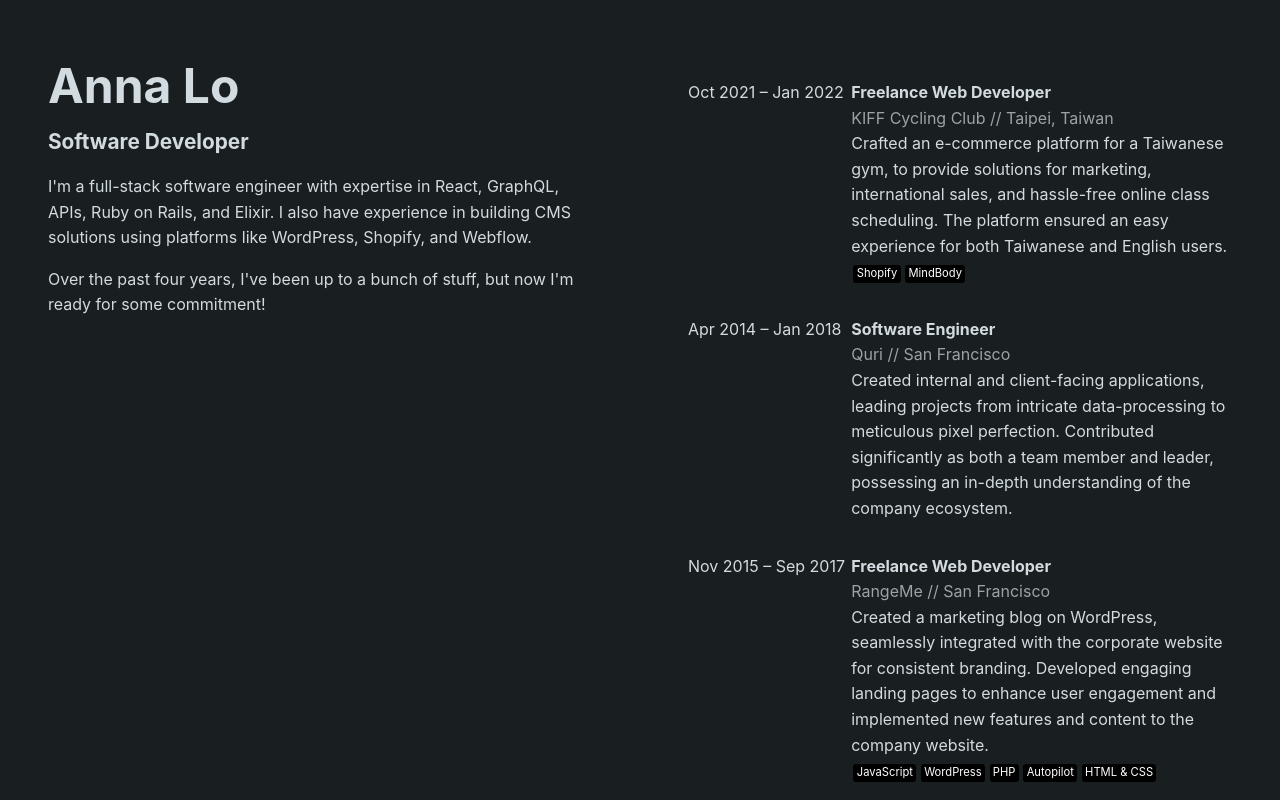
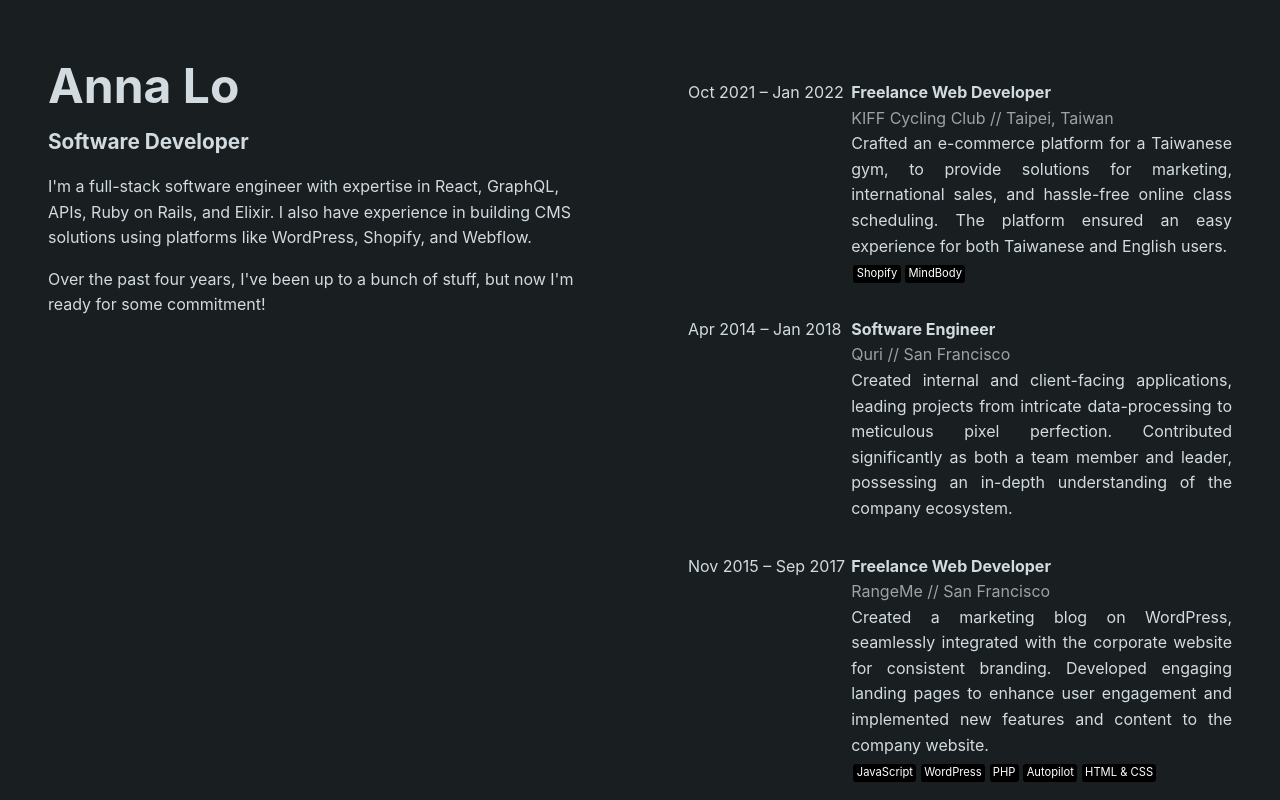
Before and after one commit to annalo/annalo.dev, a React (Create React App) app: page / in a window 1280 px wide. Shown: the top 800 px of the page. Built offline with nearby package versions, Linux system fonts and the light colour scheme.

Commit message:
justify description

```diff
--- a/src/Experience/ExperienceItem.css
+++ b/src/Experience/ExperienceItem.css
@@ -6,20 +6,14 @@
 }
 
 @media (min-width: 940px) {
-  .ExperienceItem {
-    flex-direction: row;
-  }
+  .ExperienceItem { flex-direction: row; }
 
-  .ExperienceItem-dateRange {
-    width: 30%;
-  }
+  .ExperienceItem-dateRange { width: 30%; }
 
-  .ExperienceItem-details {
-    width: 70%;
-  }
+  .ExperienceItem-details { width: 70%; }
 }
 
 .ExperienceItem-title {  font-weight: bold; }
 .ExperienceItem-company { opacity: 0.7; }
-.ExperienceItem-description { }
+.ExperienceItem-description { text-align: justify }
 .ExperienceItem-skills { }
```
